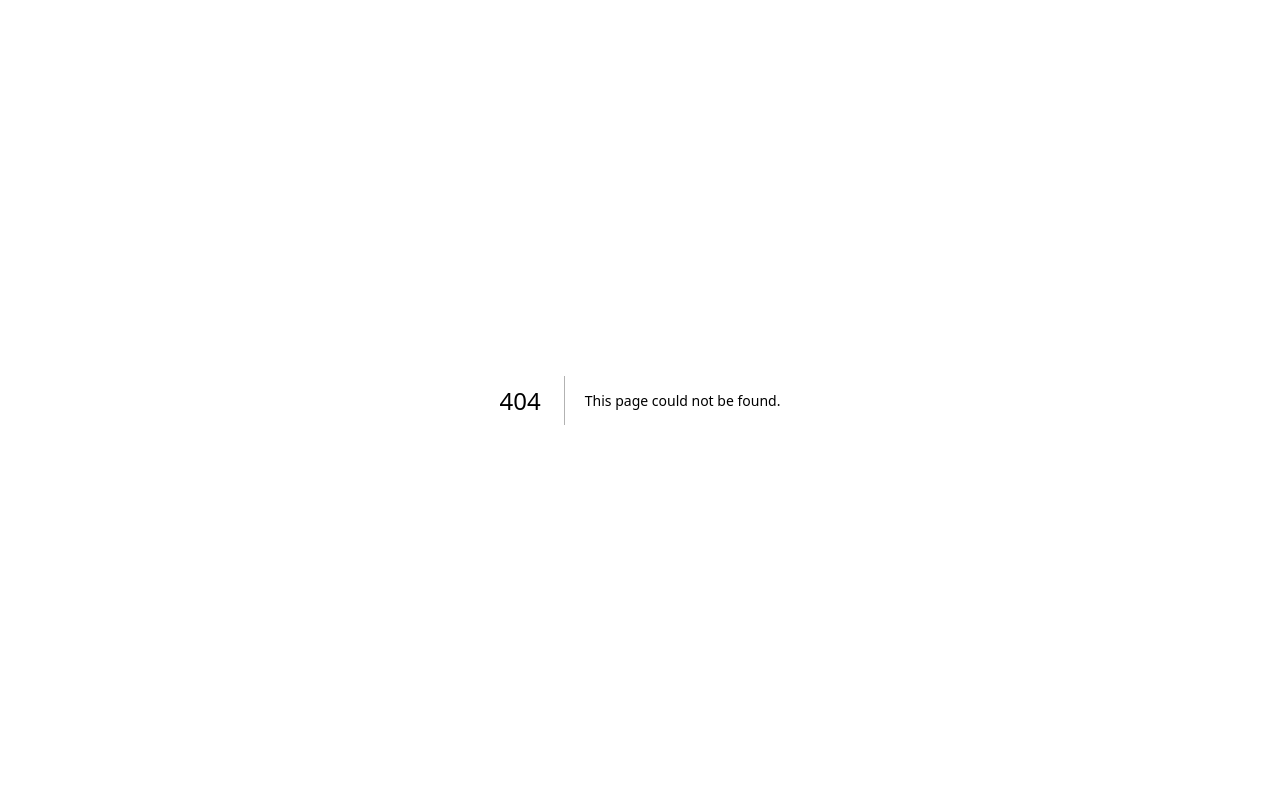
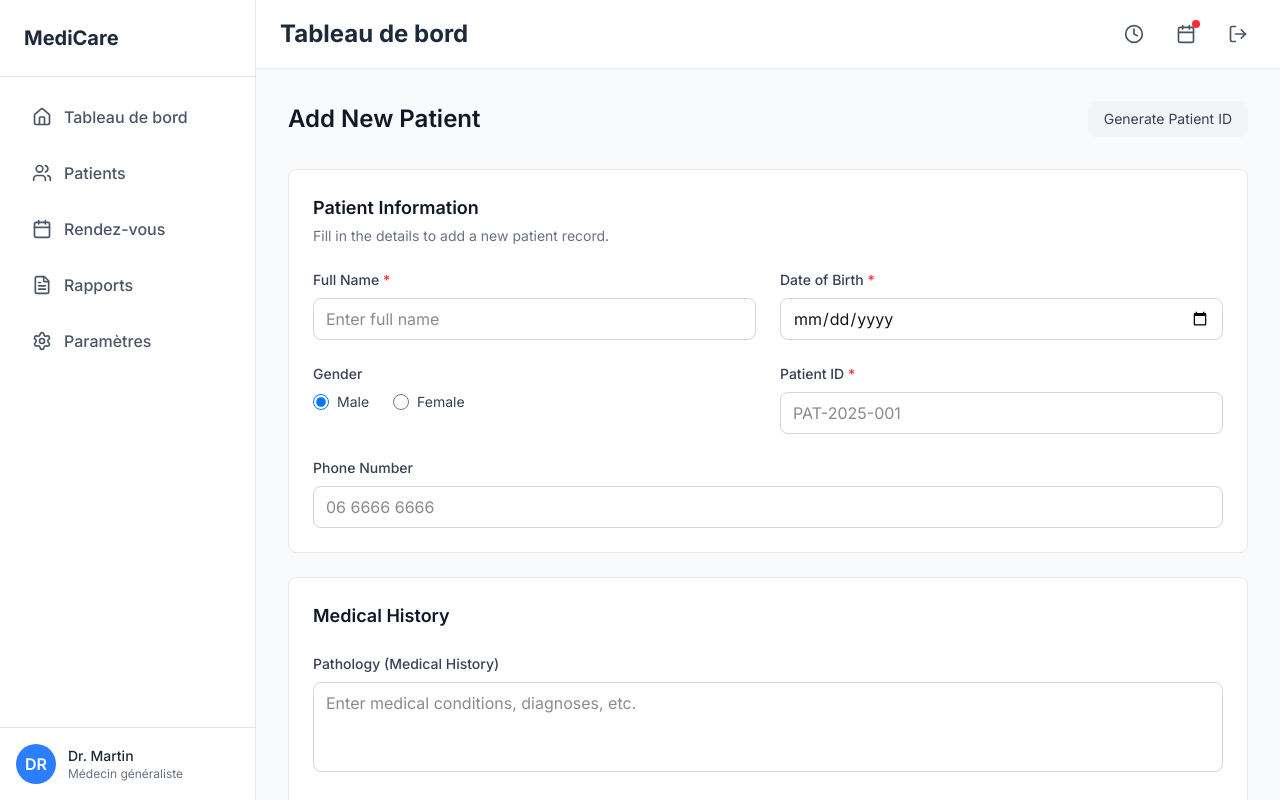
Before and after one commit to chaimatria/Patient_management_system, a Next.js app: page /patients/add in a window 1280 px wide. Before the commit this address had no page. Built offline with nearby package versions, Linux system fonts and the light colour scheme.

Commit message:
feat : add functionality is added

```diff
--- /dev/null
+++ b/app/patients/add/page.js
@@ -0,0 +1,139 @@
+'use client';
+// This tells Next.js that this page should run in the browser.
+
+import React, { useEffect, useState } from 'react';
+import { useRouter, useSearchParams } from 'next/navigation';
+
+// These are layout components (just UI)
+import Sidebar from '@/SharedComponents/Sidebar';
+import Navbar from '@/SharedComponents/Navbar';
+import Footer from '@/SharedComponents/Footer';
+
+// The patient form component where the user fills the data
+import PatientForm from '@/components/PatientForm';
+
+export default function AddPatientPage() {
+  const router = useRouter();
+  // router is used to move to another page
+
+  const searchParams = useSearchParams();
+  // searchParams allows us to read things from the URL (like ?id=123)
+
+  const patientId = searchParams.get('id');
+  // we read the "id" that is in the URL.
+  // If it's there → we are editing a patient
+  // If not → we are adding a new patient
+
+  const [patientData, setPatientData] = useState(null);
+  // This variable will hold the patient information
+
+  const [isLoading, setIsLoading] = useState(false);
+  // This is used to show "Loading..." while we fetch data
+
+  useEffect(() => {
+    // This code runs when the page first loads
+    if (patientId) {
+      // If the URL contains an id → we are editing
+      loadPatientData(patientId);
+    }
+  }, [patientId]);
+  // This re-runs only if patientId changes
+
+  const loadPatientData = async (id) => {
+    // This function loads the data of the patient we want to edit
+    setIsLoading(true); // Show loading screen
+
+    try {
+      // In a real app, this should get the patient from the DATABASE
+      // But for now we use fake data ("mock data") to test the UI
+
+      // DATABASE: Load patient data
+      // const data = await window.electron.ipcRenderer.invoke('get-patient', id);
+      // setPatientData(data);
+
+      // Mock data for testing
+      setPatientData({
+        fullName: 'John Doe',
+        dateOfBirth: '1980-05-15',
+        gender: 'male',
+        patientId: id,
+        phoneNumber: '+1 (555) 123-4567',
+        pathology: 'Test pathology',
+        familyHistory: '',
+        allergies: 'Penicillin',
+        previousTreatments: '',
+        currentTreatment: '',
+        notes: ''
+      });
+    } catch (error) {
+      console.error('Error loading patient:', error);
+      alert('Error loading patient data');
+    } finally {
+      setIsLoading(false); // Hide loading screen
+    }
+  };
+
+  const handleSave = async (formData) => {
+    // This runs when the user clicks "Save" in the form
+
+    try {
+      // Here we would normally send the data to the database
+      // Example: save new patient or update patient
+
+      // DATABASE: Save or update patient
+      // if (patientId) {
+      //   await window.electron.ipcRenderer.invoke('update-patient', formData);
+      // } else {
+      //   await window.electron.ipcRenderer.invoke('create-patient', formData);
+      // }
+      alert('Patient saved successfully!');
+
+      router.push('/patients');
+      // After saving, go back to the patients list
+    } catch (error) {
+      throw error; // If something goes wrong
+    }
+  };
+
+  const handleCancel = () => {
+    // This runs when the user clicks "Cancel"
+
+    if (window.confirm('Discard changes?')) {
+      router.push('/patients');
+      // If user confirms → go back to patients list
+    }
+  };
+
+  return (
+    <div className="flex h-screen bg-gray-50">
+      {/* Left side menu */}
+      <Sidebar />
+
+      <div className="flex-1 flex flex-col overflow-hidden">
+        {/* Top bar */}
+        <Navbar />
+
+        {/* Main content area */}
+        <div className="flex-1 overflow-y-auto">
+
+          {isLoading ? (
+            // If loading is true → show this
+            <div className="flex items-center justify-center h-full">
+              <p className="text-gray-500">Loading...</p>
+            </div>
+          ) : (
+            // Otherwise → show the Patient form
+            <PatientForm
+              patientData={patientData} // If null → new patient. If not null → edit.
+              onSave={handleSave}       // Function that runs when user saves
+              onCancel={handleCancel}   // Function that runs when user cancels
+            />
+          )}
+        </div>
+
+        {/* Bottom of page */}
+        <Footer />
+      </div>
+    </div>
+  );
+}
--- /dev/null
+++ b/lib/database.js
@@ -0,0 +1,30 @@
+// lib/database.js
+// This will be implemented when you're ready to connect to a database
+
+class PatientDatabase {
+  constructor() {
+    // Initialize database connection
+  }
+
+  async getAllPatients() {
+    // SELECT * FROM patients ORDER BY created_at DESC
+  }
+
+  async getPatient(patientId) {
+    // SELECT * FROM patients WHERE patient_id = ?
+  }
+
+  async createPatient(patientData) {
+    // INSERT INTO patients ...
+  }
+
+  async updatePatient(patientId, patientData) {
+    // UPDATE patients SET ... WHERE patient_id = ?
+  }
+
+  async deletePatient(patientId) {
+    // DELETE FROM patients WHERE patient_id = ?
+  }
+}
+
+export default new PatientDatabase();
```
